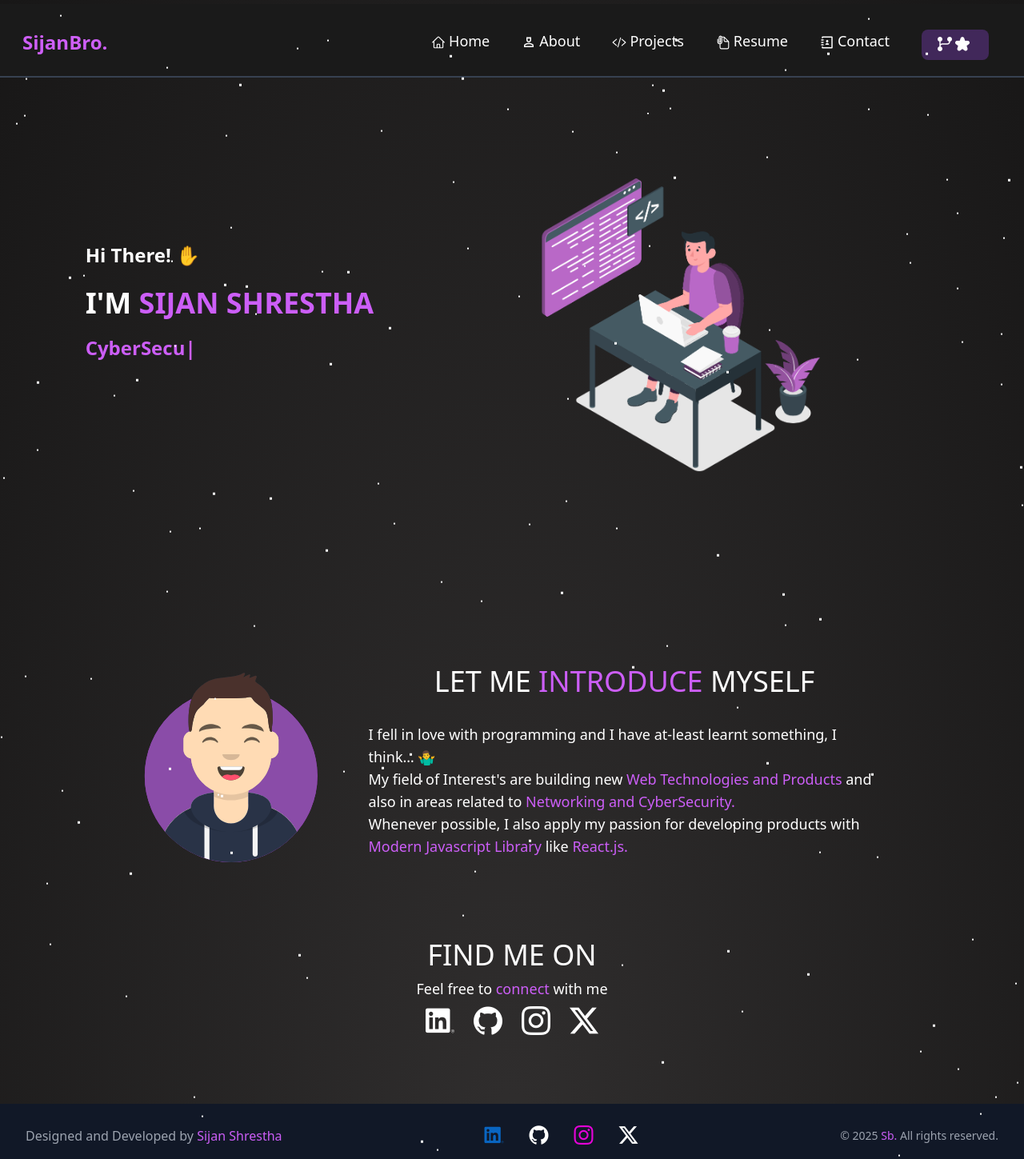
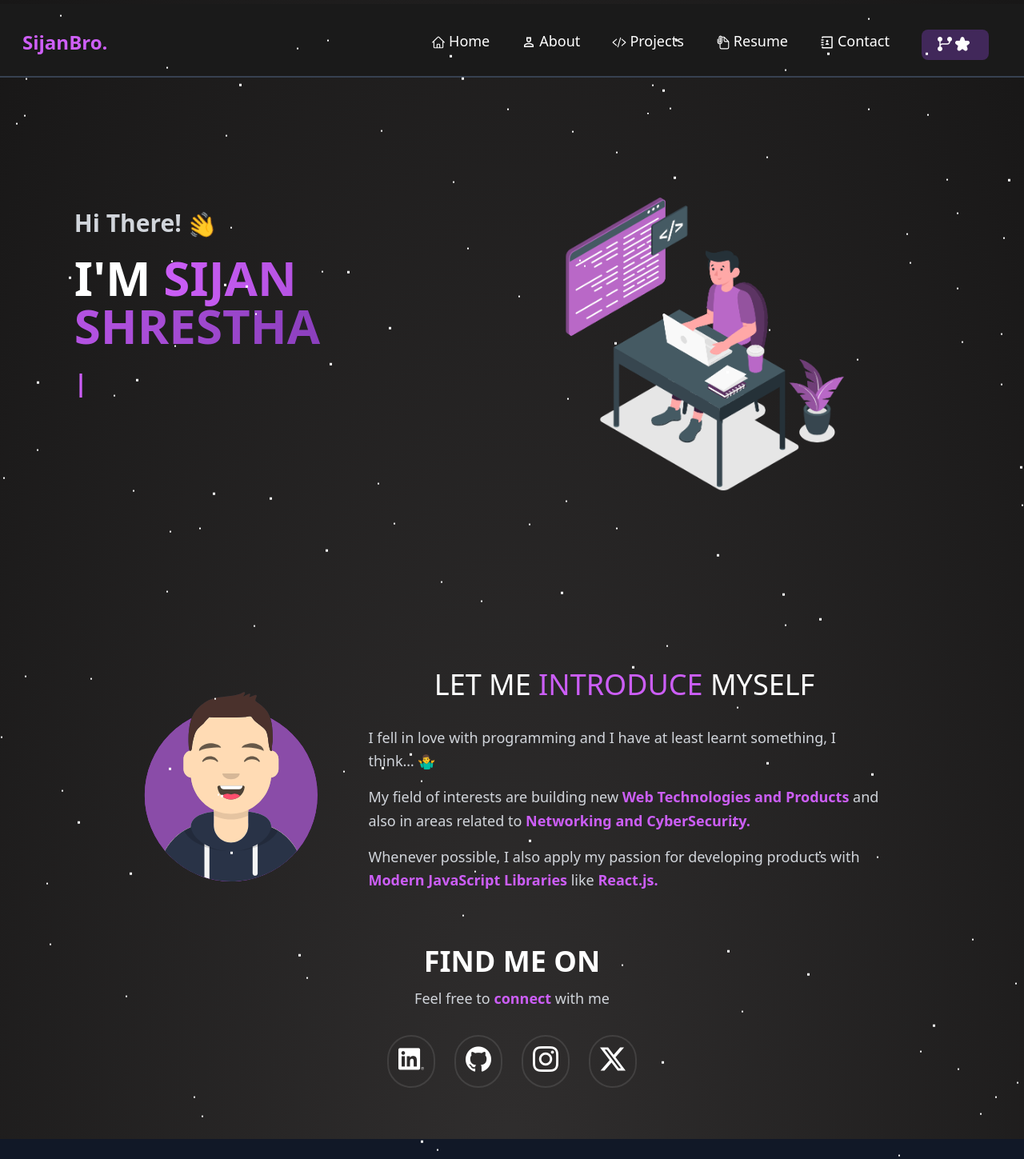
Before and after one commit to sijanbroo/Portfolio, a React (Vite) app: page / in a window 1280 px wide. Shown: the top 1449 px of the page at 80% size. Built offline with nearby package versions, Linux system fonts and the light colour scheme.

Commit message:
beautified

```diff
--- a/src/components/Home.jsx
+++ b/src/components/Home.jsx
@@ -4,32 +4,34 @@ import { ReactTyped } from "react-typed";
 
 function Home() {
   return (
-    <div>
-      <div className="flex max-md:flex-col flex-row items-center justify-center mt-2 mb-40">
-        <div className="flex flex-col w-1/3 justify-center items-start max-md:order-2 max-md:w-full max-md:m-12 max-md:mt-12 gap-4 max-md:items-center">
-          <div className="flex flex-row justify-center mb-2 max-md:flex-col max-md:items-center gap-4">
-            <h2 className="font-semibold text-2xl flex max-md:justify-start">
-              Hi There! ✋
+    <div className="animate-fadeIn">
+      <div className="flex max-md:flex-col flex-row items-center justify-center mt-8 mb-40 px-4 sm:px-6 lg:px-8 max-w-screen-xl mx-auto">
+        <div className="flex flex-col w-full md:w-1/2 lg:w-2/5 justify-center items-start max-md:order-2 max-md:mt-8 gap-5 max-md:items-center max-md:text-center">
+          <div className="flex flex-col gap-3 w-full">
+            <h2 className="font-semibold text-2xl sm:text-3xl text-gray-300 animate-slideDown">
+              Hi There! <span className="inline-block animate-wave">👋</span>
             </h2>
           </div>
-          <div className="">
-            <div className="font-bold mb-5">
-              <h1 className="text-4xl font-bold">
-                I'M <span className="text-[#cc5ef7]">SIJAN SHRESTHA</span>
+          <div className="w-full">
+            <div className="mb-6">
+              <h1 className="text-4xl sm:text-5xl lg:text-6xl font-bold leading-tight">
+                I'M{" "}
+                <span className="text-[#cc5ef7] bg-gradient-to-r from-[#cc5ef7] to-[#8b3fbd] bg-clip-text text-transparent">
+                  SIJAN SHRESTHA
+                </span>
               </h1>
             </div>
-            <div className="">
-              {""}
+            <div className="h-16 sm:h-20">
               <ReactTyped
-                className="text-[#cc5ef7] text-2xl font-semibold"
+                className="text-[#cc5ef7] text-2xl sm:text-3xl font-semibold"
                 strings={[
                   "Web Developer",
                   "Freelancer",
                   "CyberSecurity Enthusiast",
                 ]}
-                typeSpeed={100}
+                typeSpeed={80}
                 loop
-                backspeed={100}
+                backSpeed={60}
                 cursorChar="|"
                 showCursor={true}
               />
@@ -64,53 +66,79 @@ function Home() {
             </h1>
           </div>
 
-          <div className="max-md:text-base text-lg flex-col max-md:items-center max-md:justify-center gap-4 items-start justify-center">
-            <p className="">
-              I fell in love with programming and I have at-least learnt
+          <div className="max-md:text-base text-lg flex flex-col gap-4 items-start justify-center leading-relaxed text-gray-300">
+            <p>
+              I fell in love with programming and I have at least learnt
               something, I think… 🤷‍♂️
             </p>
-            <p className="">
-              My field of Interest's are building new{" "}
-              <span className="text-[#cc5ef7]">
+            <p>
+              My field of interests are building new{" "}
+              <span className="text-[#cc5ef7] font-semibold">
                 Web Technologies and Products
               </span>{" "}
               and also in areas related to{" "}
-              <span className="text-[#cc5ef7]">
+              <span className="text-[#cc5ef7] font-semibold">
                 Networking and CyberSecurity.
               </span>
             </p>
-            <p className="">
+            <p>
               Whenever possible, I also apply my passion for developing products
               with{" "}
-              <span className="text-[#cc5ef7]">Modern Javascript Library</span>{" "}
-              like
-              <span className="text-[#cc5ef7]"> React.js.</span>
+              <span className="text-[#cc5ef7] font-semibold">
+                Modern JavaScript Libraries
+              </span>{" "}
+              like{" "}
+              <span className="text-[#cc5ef7] font-semibold">React.js.</span>
             </p>
           </div>
         </div>
       </div>
 
-      <section>
-        <div className="flex flex-col justify-center items-center mt-20 mb-20">
-          <h1 className="text-4xl max-md:text-3xl mb-2 font-medium">
-            FIND ME ON
-          </h1>
-          <p className="text-lg max-md:text-base mb-2">
-            Feel free to <span className="text-[#cc5ef7]">connect</span> with me
+      <section className="py-16">
+        <div className="flex flex-col justify-center items-center max-w-screen-xl mx-auto px-4">
+          <h2 className="text-3xl sm:text-4xl mb-3 font-bold">FIND ME ON</h2>
+          <p className="text-base sm:text-lg text-gray-300 mb-8">
+            Feel free to{" "}
+            <span className="text-[#cc5ef7] font-semibold">connect</span> with
+            me
           </p>
-          <div className="flex flex-row gap-6">
-            <Link to="https://linkedin.com/in/sijanbro/">
-              <i className="fi fi-brands-linkedin text-[28px] md:text-[36px] leading-none"></i>
-            </Link>
-            <Link to="https://github.com/sijanbroo">
-              <i className="fi fi-brands-github text-[28px] md:text-[36px] leading-none"></i>
-            </Link>
-            <Link to="https://www.instagram.com/sijanbroo/">
-              <i className="fi fi-brands-instagram text-[28px] md:text-[36px] leading-none"></i>
-            </Link>
-            <Link to="https://x.com/sijanshres746">
-              <i className="fi fi-brands-twitter-alt text-[28px] md:text-[36px] leading-none"></i>
-            </Link>
+          <div className="flex flex-row gap-4 sm:gap-6">
+            <a
+              href="https://linkedin.com/in/sijanbro/"
+              target="_blank"
+              rel="noopener noreferrer"
+              className="p-3 rounded-full border-2 border-white/10 hover:border-[#cc5ef7] transition-all hover:scale-110 hover:bg-[#cc5ef7]/10 focus:outline-none focus:ring-2 focus:ring-[#cc5ef7]/50"
+              aria-label="LinkedIn"
+            >
+              <i className="fi fi-brands-linkedin text-[28px] md:text-[32px] leading-none"></i>
+            </a>
+            <a
+              href="https://github.com/sijanbroo"
+              target="_blank"
+              rel="noopener noreferrer"
+              className="p-3 rounded-full border-2 border-white/10 hover:border-[#cc5ef7] transition-all hover:scale-110 hover:bg-[#cc5ef7]/10 focus:outline-none focus:ring-2 focus:ring-[#cc5ef7]/50"
+              aria-label="GitHub"
+            >
+              <i className="fi fi-brands-github text-[28px] md:text-[32px] leading-none"></i>
+            </a>
+            <a
+              href="https://www.instagram.com/sijanbroo/"
+              target="_blank"
+              rel="noopener noreferrer"
+              className="p-3 rounded-full border-2 border-white/10 hover:border-[#cc5ef7] transition-all hover:scale-110 hover:bg-[#cc5ef7]/10 focus:outline-none focus:ring-2 focus:ring-[#cc5ef7]/50"
+              aria-label="Instagram"
+            >
+              <i className="fi fi-brands-instagram text-[28px] md:text-[32px] leading-none"></i>
+            </a>
+            <a
+              href="https://x.com/sijanshres746"
+              target="_blank"
+              rel="noopener noreferrer"
+              className="p-3 rounded-full border-2 border-white/10 hover:border-[#cc5ef7] transition-all hover:scale-110 hover:bg-[#cc5ef7]/10 focus:outline-none focus:ring-2 focus:ring-[#cc5ef7]/50"
+              aria-label="Twitter / X"
+            >
+              <i className="fi fi-brands-twitter-alt text-[28px] md:text-[32px] leading-none"></i>
+            </a>
           </div>
         </div>
       </section>
--- a/src/components/Resume.jsx
+++ b/src/components/Resume.jsx
@@ -3,25 +3,35 @@ import CvDoc from "/imgs/resume.pdf";
 
 function Resume() {
   return (
-    <div className="flex flex-col md:flex-col justify-center items-center gap-10 mb-12 mt-12">
+    <div className="flex flex-col justify-center items-center gap-10 py-12 px-4 sm:px-6 lg:px-8">
+      <div className="text-center space-y-3">
+        <h1 className="text-3xl sm:text-4xl font-bold">
+          My <span className="text-[#cc5ef7]">Resume</span>
+        </h1>
+        <p className="text-gray-300 text-base sm:text-lg">
+          Download or view my latest resume below
+        </p>
+      </div>
+
       {/* Download Section */}
-      <div className="flex-col md:flex-row items-center gap-4 flex">
+      <div className="flex flex-col sm:flex-row items-center gap-4">
         <a
           href={CvDoc}
           download="SijanShrestha_Resume.pdf"
           rel="noopener noreferrer"
-          className="bg-[#cc5ef7] text-white px-6 py-3 rounded shadow hover:bg-[#ad48d4] flex items-center gap-2 transition"
+          className="bg-[#cc5ef7] text-white px-6 py-3 rounded-lg shadow-lg shadow-[#cc5ef7]/30 hover:bg-[#ad48d4] hover:shadow-xl hover:shadow-[#cc5ef7]/40 active:scale-95 flex items-center gap-3 transition-all font-semibold focus:outline-none focus:ring-2 focus:ring-[#cc5ef7]/50 focus:ring-offset-2 focus:ring-offset-black"
         >
-          <i className="fi fi-sr-cloud-download-alt text-2xl"></i>
-          Download Resume
+          <i className="fi fi-sr-cloud-download-alt text-xl"></i>
+          <span>Download Resume</span>
         </a>
       </div>
+
       {/* Preview Section */}
-      <div className="flex flex-col items-center w-full md:w-2/3">
+      <div className="flex flex-col items-center w-full max-w-3xl">
         <img
           src="/imgs/resume.svg"
           alt="Resume Preview"
-          className="w-full max-w-2xl h-auto rounded shadow"
+          className="w-full h-auto rounded-xl shadow-2xl border border-white/5"
         />
       </div>
     </div>
--- a/src/index.css
+++ b/src/index.css
@@ -6,3 +6,51 @@ html,
 body {
   color: white;
 }
+
+/* Smooth animations for better UX */
+@keyframes fadeIn {
+  from {
+    opacity: 0;
+  }
+  to {
+    opacity: 1;
+  }
+}
+
+@keyframes slideDown {
+  from {
+    opacity: 0;
+    transform: translateY(-20px);
+  }
+  to {
+    opacity: 1;
+    transform: translateY(0);
+  }
+}
+
+@keyframes wave {
+  0%,
+  100% {
+    transform: rotate(0deg);
+  }
+  25% {
+    transform: rotate(20deg);
+  }
+  75% {
+    transform: rotate(-20deg);
+  }
+}
+
+.animate-fadeIn {
+  animation: fadeIn 0.8s ease-out;
+}
+
+.animate-slideDown {
+  animation: slideDown 0.6s ease-out;
+}
+
+.animate-wave {
+  animation: wave 1.5s ease-in-out infinite;
+  display: inline-block;
+  transform-origin: 70% 70%;
+}
```
Also changed, not shown: src/components/About.jsx (+22 -15 lines).
